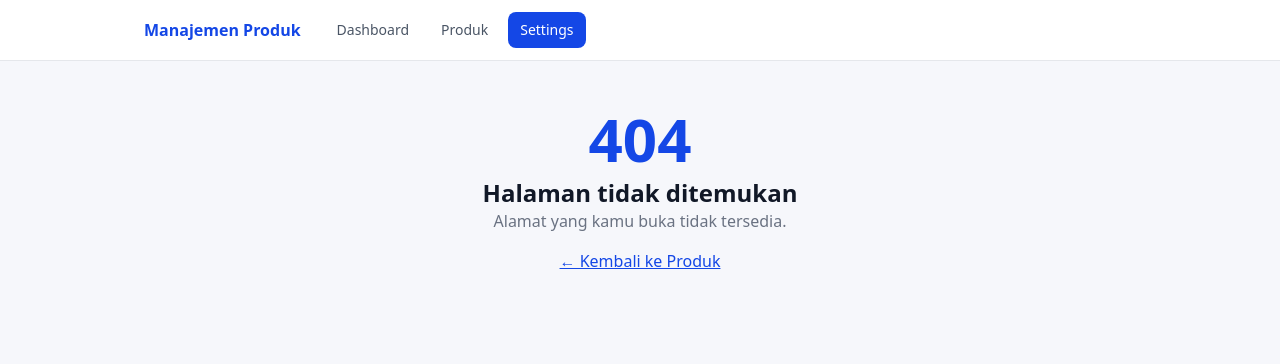
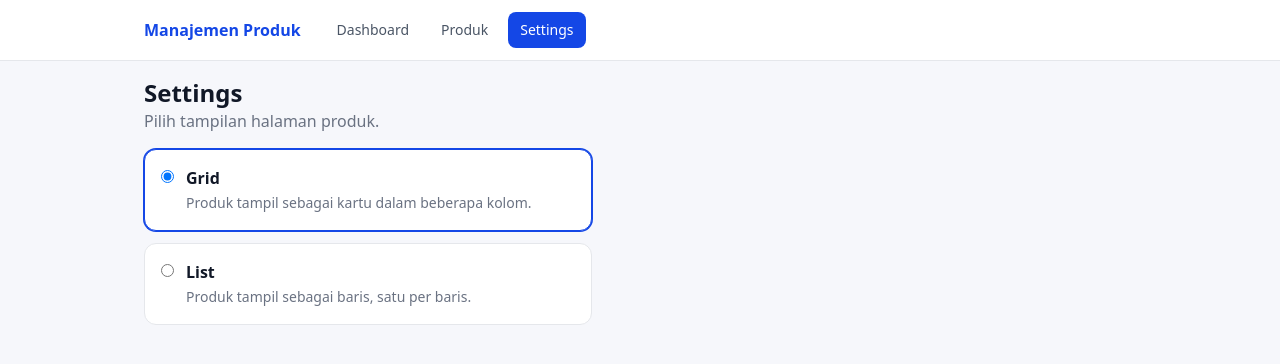
Before and after one commit to Rehangg26/pweb-minggu11-produk, a React (Vite) app: page /settings in a window 1280 px wide. Before the commit this address had no page. Shown: the top 364 px of the page. Built offline with nearby package versions, Linux system fonts and the light colour scheme.

Commit message:
Menambahkan halaman Settings dengan pilihan tampilan grid/list

```diff
--- a/src/App.jsx
+++ b/src/App.jsx
@@ -5,6 +5,7 @@ import DashboardPage from './pages/DashboardPage'
 import NotFoundPage from './pages/NotFoundPage'
 import ProductDetailPage from './pages/ProductDetailPage'
 import ProductsPage from './pages/ProductsPage'
+import SettingsPage from './pages/SettingsPage'
 
 const initialProducts = [
   { id: 1, name: 'Pulpen', price: 5000 },
@@ -16,6 +17,7 @@ const initialProducts = [
 
 function App() {
   const [products, setProducts] = useState(initialProducts)
+  const [viewMode, setViewMode] = useState('grid') // 'grid' atau 'list'
 
   function handleAddProduct({ name, price }) {
     const nextId = Math.max(0, ...products.map((p) => p.id)) + 1
@@ -39,11 +41,16 @@ function App() {
           element={
             <ProductsPage
               products={products}
+              viewMode={viewMode}
               onAddProduct={handleAddProduct}
               onEditProduct={handleEditProduct}
               onDeleteProduct={handleDeleteProduct}
             />
           }
+        />
+        <Route
+          path="settings"
+          element={<SettingsPage viewMode={viewMode} onChangeViewMode={setViewMode} />}
         />
         <Route path="products/:id" element={<ProductDetailPage products={products} />} />
         <Route path="*" element={<NotFoundPage />} />
--- a/src/components/ProductCard.jsx
+++ b/src/components/ProductCard.jsx
@@ -1,13 +1,26 @@
 import { Link } from 'react-router'
 import { formatRupiah } from '../utils/formatRupiah'
 
-function ProductCard({ product, onEdit, onDelete }) {
+function ProductCard({ product, viewMode, onEdit, onDelete }) {
+  const isList = viewMode === 'list'
+
   return (
-    <div className="rounded-xl border border-gray-200 bg-white p-4 shadow-sm">
-      <span className="text-xs text-gray-500">ID: {product.id}</span>
-      <h3 className="mt-1 text-lg font-semibold">{product.name}</h3>
-      <p className="font-medium text-blue-700">{formatRupiah(product.price)}</p>
-      <div className="mt-3 flex gap-2">
+    <div
+      className={
+        isList
+          ? 'flex flex-col gap-2 rounded-lg border border-gray-200 bg-white px-4 py-3 sm:flex-row sm:items-center sm:justify-between'
+          : 'rounded-xl border border-gray-200 bg-white p-4 shadow-sm'
+      }
+    >
+      <div className={isList ? 'flex items-baseline gap-3' : ''}>
+        <span className="text-xs text-gray-500">ID: {product.id}</span>
+        <h3 className={isList ? 'font-semibold' : 'mt-1 text-lg font-semibold'}>
+          {product.name}
+        </h3>
+        <p className="font-medium text-blue-700">{formatRupiah(product.price)}</p>
+      </div>
+
+      <div className={isList ? 'flex gap-2' : 'mt-3 flex gap-2'}>
         <Link
           to={`/products/${product.id}`}
           className="rounded-lg border border-gray-300 px-3 py-1.5 text-sm text-gray-700 hover:bg-gray-50"
--- a/src/components/ProductList.jsx
+++ b/src/components/ProductList.jsx
@@ -1,12 +1,18 @@
 import ProductCard from './ProductCard'
 
-function ProductList({ products, onEdit, onDelete }) {
+function ProductList({ products, viewMode, onEdit, onDelete }) {
+  const layoutClass =
+    viewMode === 'list'
+      ? 'flex flex-col gap-2'
+      : 'grid grid-cols-1 gap-4 sm:grid-cols-2 lg:grid-cols-3'
+
   return (
-    <div className="grid grid-cols-1 gap-4 sm:grid-cols-2 lg:grid-cols-3">
+    <div className={layoutClass}>
       {products.map((product) => (
         <ProductCard
           key={product.id}
           product={product}
+          viewMode={viewMode}
           onEdit={onEdit}
           onDelete={onDelete}
         />
--- a/src/pages/ProductsPage.jsx
+++ b/src/pages/ProductsPage.jsx
@@ -4,7 +4,7 @@ import ProductFormModal from '../components/ProductFormModal'
 import DeleteConfirmModal from '../components/DeleteConfirmModal'
 
 // products dan fungsi CRUD datang dari App lewat props
-function ProductsPage({ products, onAddProduct, onEditProduct, onDeleteProduct }) {
+function ProductsPage({ products, viewMode, onAddProduct, onEditProduct, onDeleteProduct }) {
   const [search, setSearch] = useState('')
   const [isAddOpen, setIsAddOpen] = useState(false)
   const [editingProduct, setEditingProduct] = useState(null)
@@ -59,6 +59,7 @@ function ProductsPage({ products, onAddProduct, onEditProduct, onDeleteProduct }
       {filteredProducts.length > 0 ? (
         <ProductList
           products={filteredProducts}
+          viewMode={viewMode}
           onEdit={setEditingProduct}
           onDelete={setDeletingProduct}
         />
--- /dev/null
+++ b/src/pages/SettingsPage.jsx
@@ -0,0 +1,39 @@
+const options = [
+  { value: 'grid', label: 'Grid', description: 'Produk tampil sebagai kartu dalam beberapa kolom.' },
+  { value: 'list', label: 'List', description: 'Produk tampil sebagai baris, satu per baris.' },
+]
+
+function SettingsPage({ viewMode, onChangeViewMode }) {
+  return (
+    <div>
+      <h1 className="text-2xl font-bold">Settings</h1>
+      <p className="mb-4 text-gray-500">Pilih tampilan halaman produk.</p>
+
+      <div className="flex max-w-md flex-col gap-3">
+        {options.map((option) => (
+          <label
+            key={option.value}
+            className={`flex cursor-pointer items-start gap-3 rounded-xl border bg-white p-4 ${
+              viewMode === option.value ? 'border-blue-700 ring-1 ring-blue-700' : 'border-gray-200'
+            }`}
+          >
+            <input
+              type="radio"
+              name="viewMode"
+              value={option.value}
+              checked={viewMode === option.value}
+              onChange={() => onChangeViewMode(option.value)}
+              className="mt-1"
+            />
+            <span>
+              <span className="block font-semibold">{option.label}</span>
+              <span className="text-sm text-gray-500">{option.description}</span>
+            </span>
+          </label>
+        ))}
+      </div>
+    </div>
+  )
+}
+
+export default SettingsPage
```
